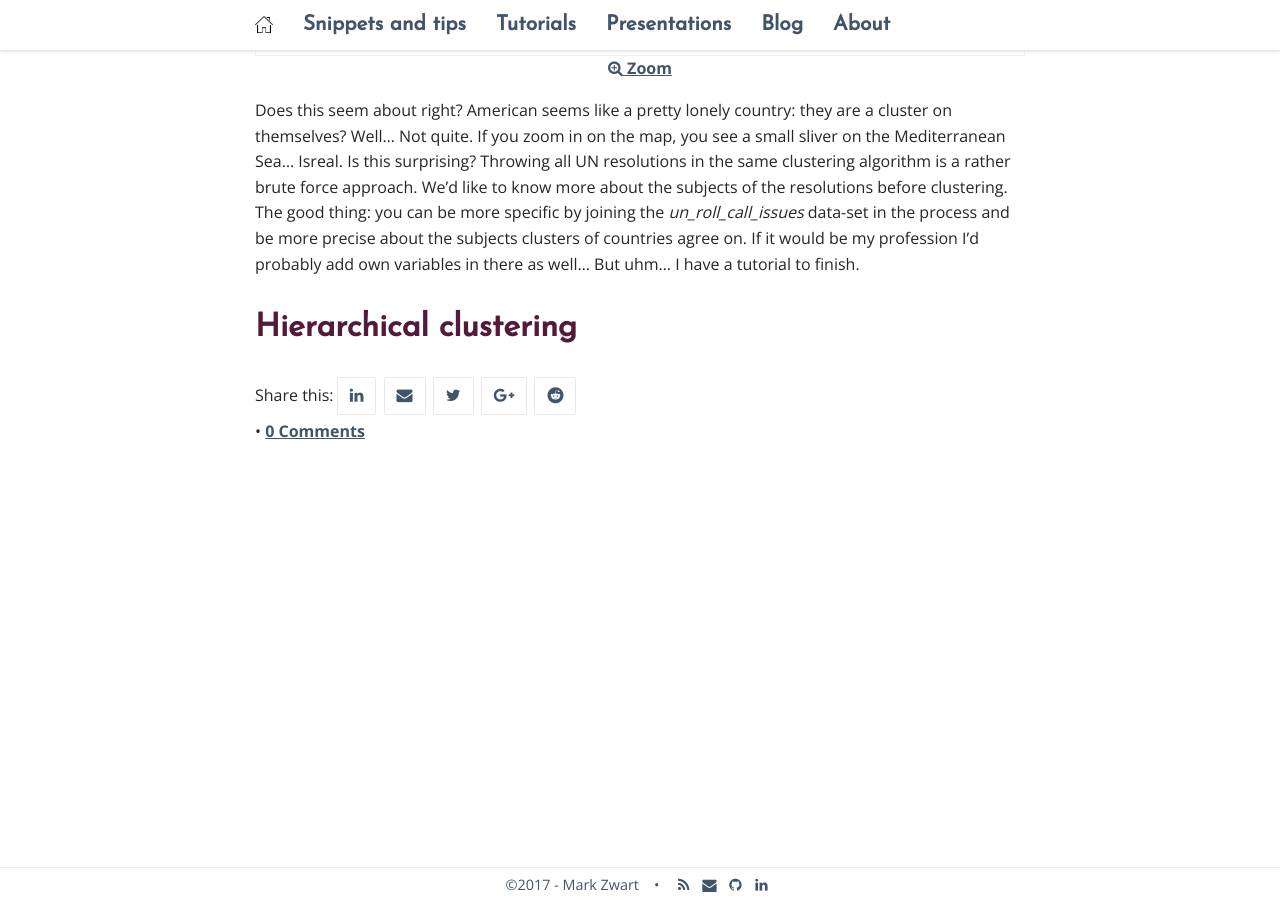
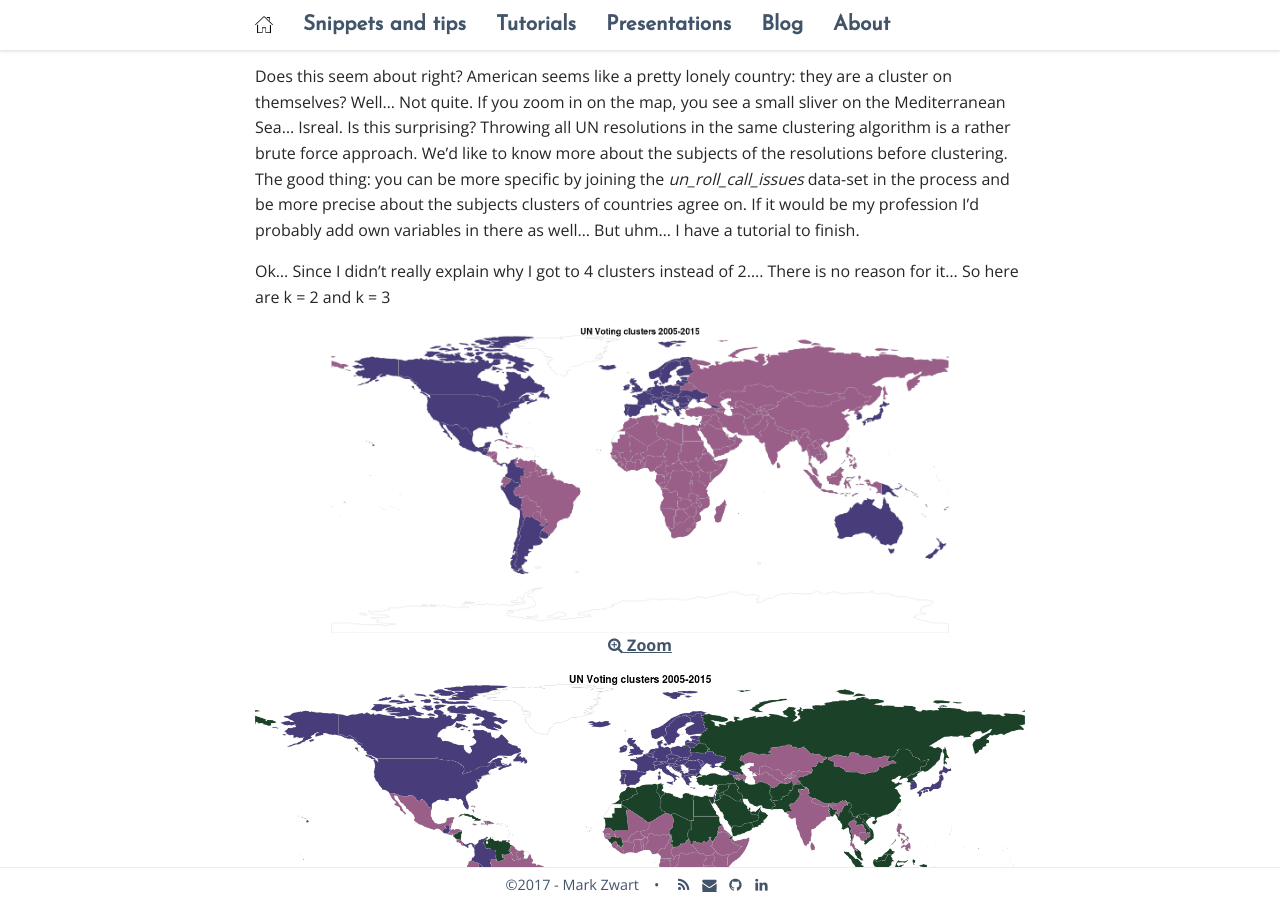
Before and after one commit to mark-me/mark-me.github.io, a Jekyll site: the page built from _pages/tutorials/clustering-mds/clustering-mds.md, in a window 1280 px wide and 900 px high, scrolled down 7011 px. Built offline with Jekyll 4.4.1, drawn with Linux system fonts in a browser that asks for light colours; nearby versions of some CDN libraries; comment, search, counter and statistics services are not loaded.

Commit message:
Update clustering-mds.md

````diff
--- a/_pages/tutorials/clustering-mds/clustering-mds.md
+++ b/_pages/tutorials/clustering-mds/clustering-mds.md
@@ -125,9 +125,7 @@
 The **[factoextra](http://www.sthda.com/english/rpkgs/factoextra/#cluster-analysis-and-factoextra)** library cotains a lot of goodies in respect to clustering, one of which is a function which helps us determine k visually by plotting the GAP statistic
 
 ```r
-
 ```
-
 
 ```r
 kmeans(x, centers, iter.max = 10, nstart = 1)
@@ -203,4 +201,17 @@
 
 Does this seem about right? American seems like a pretty lonely country: they are a cluster on themselves? Well... Not quite. If you zoom in on the map, you see a small sliver on the Mediterranean Sea... Isreal. Is this surprising? Throwing all UN resolutions in the same clustering algorithm is a rather brute force approach. We'd like to know more about the subjects of the resolutions before clustering. The good thing: you can be more specific by joining the _un_roll_call_issues_ data-set in the process and be more precise about the subjects clusters of countries agree on. If it would be my profession I'd probably add own variables in there as well... But uhm... I have a tutorial to finish.
 
+Ok... Since I didn't really explain why I got to 4 clusters instead of 2.... There is no reason for it... So here are k = 2 and k = 3
+{:refdef: style="text-align: center;"}
+<a href="/_pages/tutorials/clustering-mds/unvotes-map-clusters2.png" target="_blank">
+<img src="/_pages/tutorials/clustering-mds/unvotes-map-clusters2.png" alt="World map of UN votes" width="100%" height="100%" align="center"/><br>
+<i class='fa fa-search-plus '></i> Zoom</a>
+{: refdef}
+
+{:refdef: style="text-align: center;"}
+<a href="/_pages/tutorials/clustering-mds/unvotes-map-clusters3.png" target="_blank">
+<img src="/_pages/tutorials/clustering-mds/unvotes-map-clusters3.png" alt="World map of UN votes" width="100%" height="100%" align="center"/><br>
+<i class='fa fa-search-plus '></i> Zoom</a>
+{: refdef}
+
 # Hierarchical clustering
````
